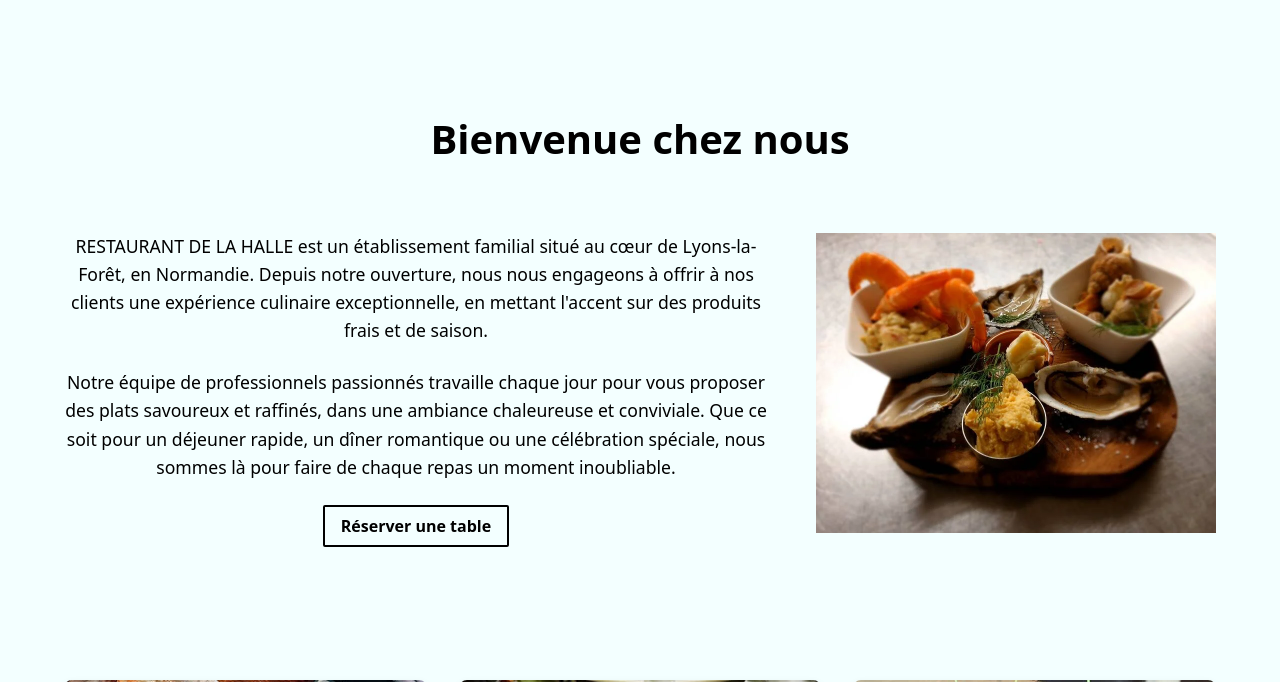
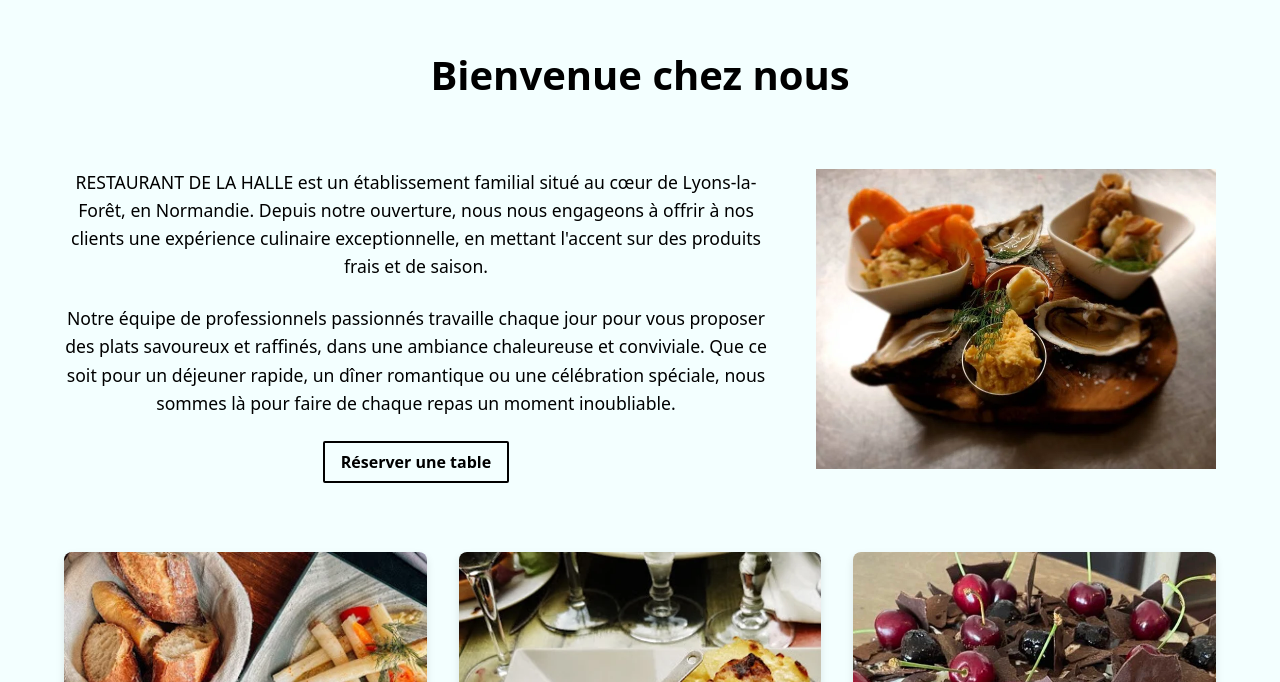
Before and after one commit to Lucacist/restaurant_de_la_halle, a Vue app: page / in a window 1280 px wide. Shown: the part 718-1400 px from the top of the page. Built offline with nearby package versions, Linux system fonts and the light colour scheme; a web font is replaced by a local one.

Commit message:
feat: create Home page with hero section, about info, specialties and testimonials

```diff
--- a/src/Home.vue
+++ b/src/Home.vue
@@ -241,7 +241,7 @@
 .container {
   max-width: 1200px;
   margin: 0 auto;
-  padding: 4rem 2rem;
+  padding: 0rem 2rem 4rem 2rem;
 }
 
 .letter {
```
